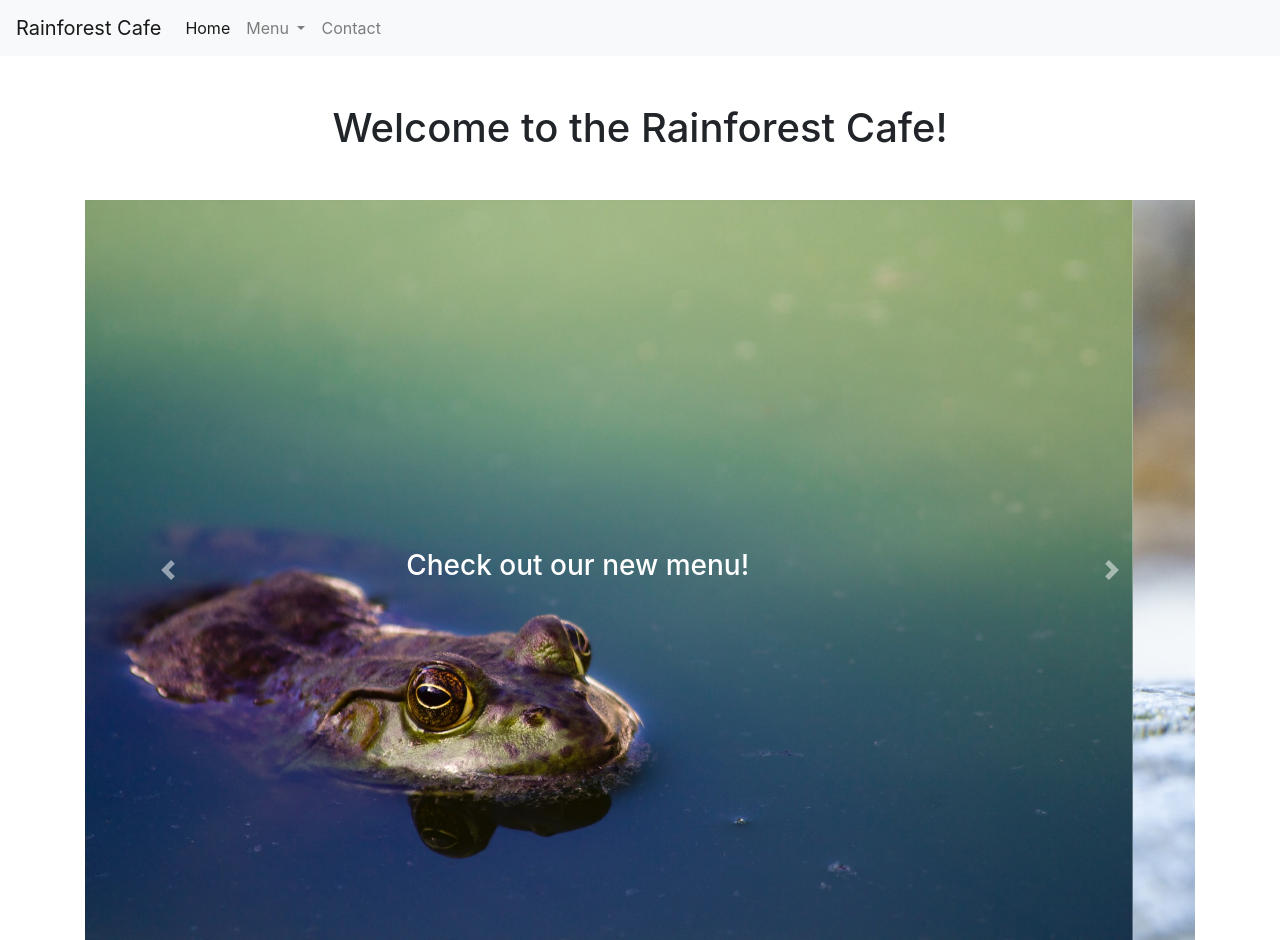
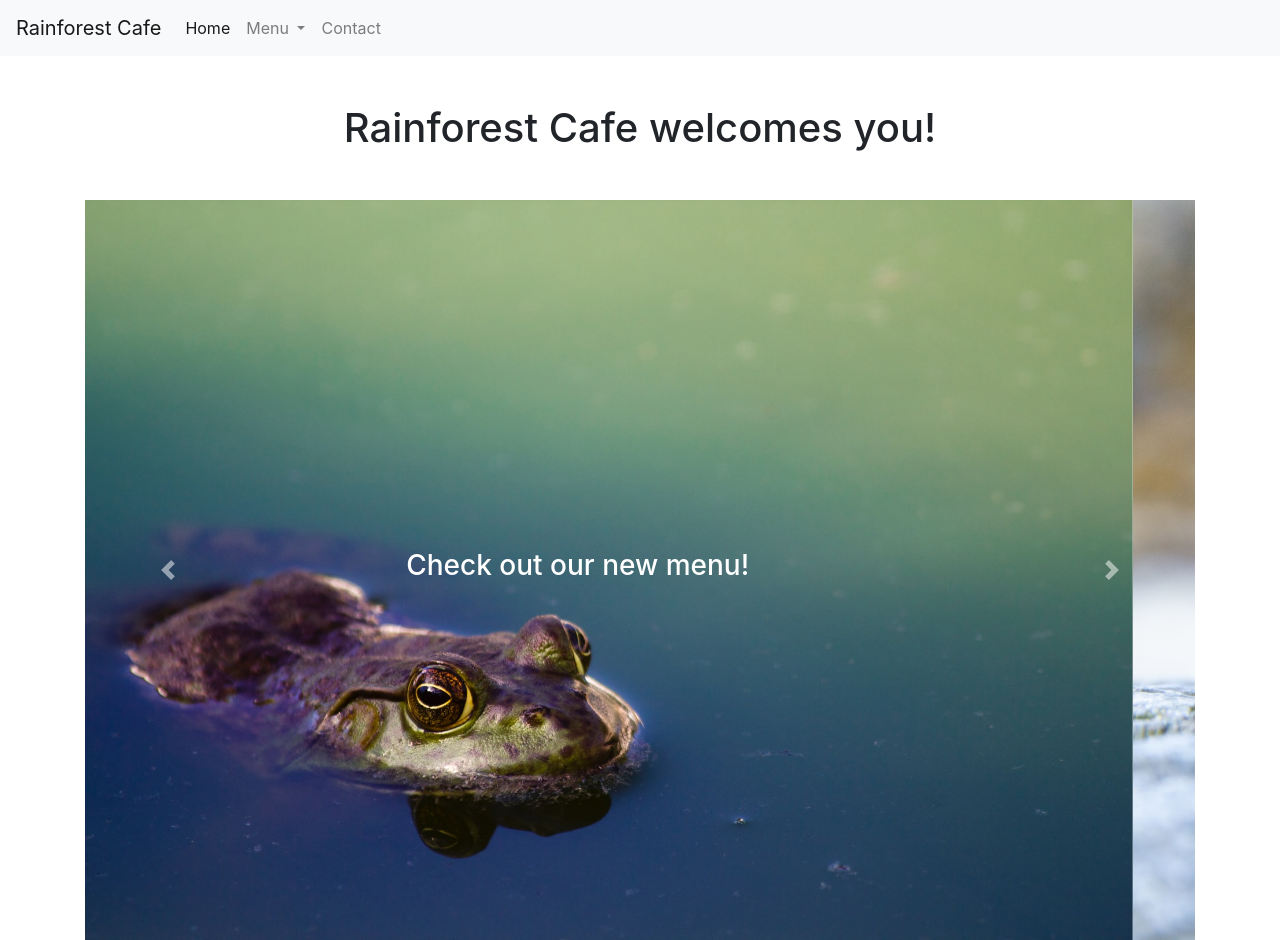
Before and after one commit to em-cd/cfg-november-2020-rainforest-cafe, a plain HTML site: page index.html in a window 1280 px wide. Shown: the top 940 px of the page. Drawn offline with nearby package versions, Linux system fonts and the light colour scheme.

Commit message:
Heading wording change

```diff
--- a/index.html
+++ b/index.html
@@ -43,7 +43,7 @@
     </nav>
 
     <main class="container">
-      <h1 class="text-center my-5">Welcome to the Rainforest Cafe!</h1>
+      <h1 class="text-center my-5">Rainforest Cafe welcomes you!</h1>
 
       <div id="carouselExampleControls" class="carousel slide" data-ride="carousel">
         <div class="carousel-inner">
```
